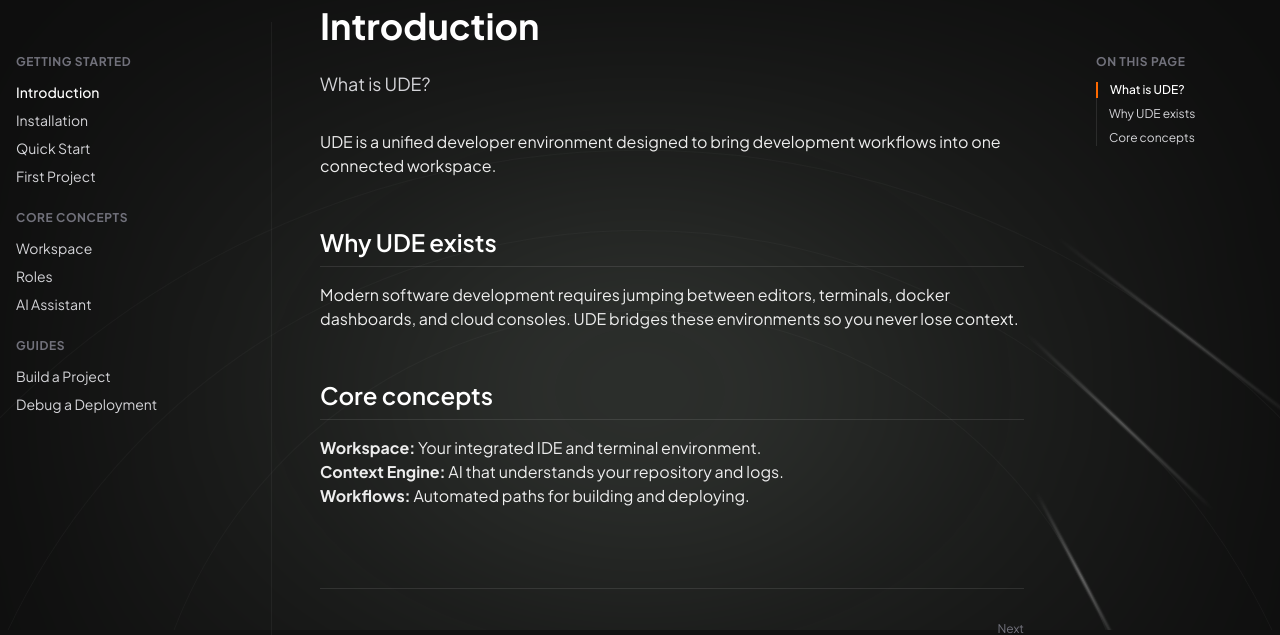
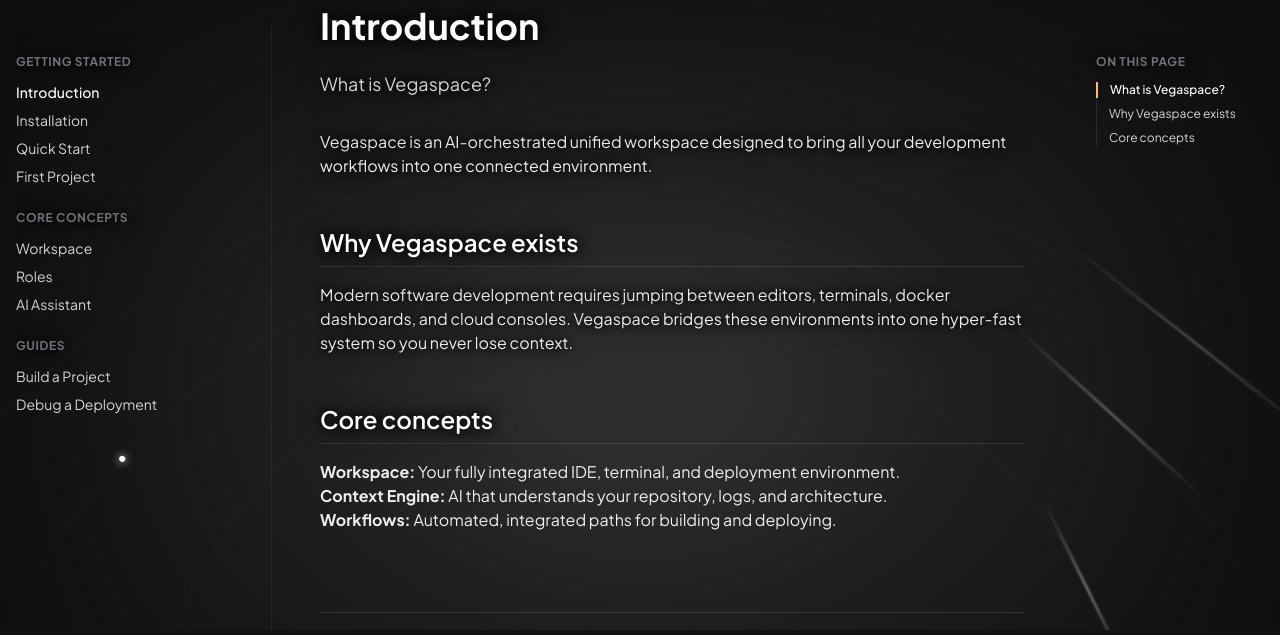
Before and after one commit to Mayank11104/vegaspace-web, a Next.js app: page /docs in a window 1280 px wide. Shown: the part 170-805 px from the top of the page. Built offline with nearby package versions, Linux system fonts and the light colour scheme; no server answers.

Commit message:
feat: finalize orbital background, global text mask, and docs branding

```diff
--- a/app/docs/page.tsx
+++ b/app/docs/page.tsx
@@ -9,7 +9,7 @@ export default function DocsPage() {
     <main className="flex w-full font-sans overflow-hidden min-h-screen pt-24 px-4 max-w-7xl mx-auto">
 
       {/* Left Sidebar */}
-      <aside className="hidden md:flex w-64 shrink-0 flex-col gap-6 pt-8 pr-6 border-r border-white/5 h-[calc(100vh-6rem)] sticky top-24 overflow-y-auto">
+      <aside className="hidden md:flex w-64 shrink-0 flex-col gap-6 pt-8 pr-6 border-r border-black/5 dark:border-white/5 h-[calc(100vh-6rem)] sticky top-24 overflow-y-auto">
         <div>
           <h4 className="text-xs font-bold uppercase tracking-wider text-zinc-500 mb-3">Getting Started</h4>
           <div className="flex flex-col gap-2 text-sm text-zinc-600 dark:text-zinc-400">
@@ -48,23 +48,23 @@ export default function DocsPage() {
           transition={{ duration: 0.5 }}
         >
           <h1 className="text-4xl font-bold text-zinc-900 dark:text-white mb-6">Introduction</h1>
-          <p className="text-lg text-zinc-900 dark:text-zinc-300 mb-8">What is UDE?</p>
+          <p className="text-lg text-zinc-900 dark:text-zinc-300 mb-8">What is Vegaspace?</p>
 
           <div className="prose dark:prose-invert prose-zinc max-w-none">
-            <p>UDE is a unified developer environment designed to bring development workflows into one connected workspace.</p>
+            <p>Vegaspace is an AI-orchestrated unified workspace designed to bring all your development workflows into one connected environment.</p>
 
-            <h2 className="text-2xl font-semibold text-zinc-900 dark:text-white mt-12 mb-4 border-b border-white/10 pb-2">Why UDE exists</h2>
-            <p>Modern software development requires jumping between editors, terminals, docker dashboards, and cloud consoles. UDE bridges these environments so you never lose context.</p>
+            <h2 className="text-2xl font-semibold text-zinc-900 dark:text-white mt-12 mb-4 border-b border-black/10 dark:border-white/10 pb-2">Why Vegaspace exists</h2>
+            <p>Modern software development requires jumping between editors, terminals, docker dashboards, and cloud consoles. Vegaspace bridges these environments into one hyper-fast system so you never lose context.</p>
 
-            <h2 className="text-2xl font-semibold text-zinc-900 dark:text-white mt-12 mb-4 border-b border-white/10 pb-2">Core concepts</h2>
+            <h2 className="text-2xl font-semibold text-zinc-900 dark:text-white mt-12 mb-4 border-b border-black/10 dark:border-white/10 pb-2">Core concepts</h2>
             <ul>
-              <li><strong>Workspace:</strong> Your integrated IDE and terminal environment.</li>
-              <li><strong>Context Engine:</strong> AI that understands your repository and logs.</li>
-              <li><strong>Workflows:</strong> Automated paths for building and deploying.</li>
+              <li><strong>Workspace:</strong> Your fully integrated IDE, terminal, and deployment environment.</li>
+              <li><strong>Context Engine:</strong> AI that understands your repository, logs, and architecture.</li>
+              <li><strong>Workflows:</strong> Automated, integrated paths for building and deploying.</li>
             </ul>
           </div>
 
-          <div className="flex justify-between items-center mt-20 pt-8 border-t border-white/10">
+          <div className="flex justify-between items-center mt-20 pt-8 border-t border-black/10 dark:border-white/10">
             <div />
             <Link href="#" className="flex flex-col text-right group">
               <span className="text-xs text-zinc-500 mb-1">Next</span>
@@ -77,9 +77,9 @@ export default function DocsPage() {
       {/* Right Sidebar */}
       <aside className="hidden lg:flex w-48 shrink-0 flex-col pt-8 pl-6 h-[calc(100vh-6rem)] sticky top-24">
         <h4 className="text-xs font-bold uppercase tracking-wider text-zinc-500 mb-3">On this page</h4>
-        <div className="flex flex-col gap-2 text-xs text-zinc-600 dark:text-zinc-400 border-l border-white/10 pl-3">
-          <span className="text-zinc-900 dark:text-white font-medium cursor-pointer -ml-[13px] pl-3 border-l-2 border-orange-500">What is UDE?</span>
-          <span className="hover:text-zinc-900 dark:text-zinc-300 cursor-pointer">Why UDE exists</span>
+        <div className="flex flex-col gap-2 text-xs text-zinc-600 dark:text-zinc-400 border-l border-black/10 dark:border-white/10 pl-3">
+          <span className="text-zinc-900 dark:text-white font-medium cursor-pointer -ml-[13px] pl-3 border-l-2 border-[#D27D2D] dark:border-[#FDBA74]">What is Vegaspace?</span>
+          <span className="hover:text-zinc-900 dark:text-zinc-300 cursor-pointer">Why Vegaspace exists</span>
           <span className="hover:text-zinc-900 dark:text-zinc-300 cursor-pointer">Core concepts</span>
         </div>
       </aside>
--- a/app/globals.css
+++ b/app/globals.css
@@ -26,6 +26,18 @@ body {
   min-height: 100vh;
 }
 
+/* Global Readability Mask for all typography on the background */
+h1, h2, h3, h4, h5, h6, p {
+  text-shadow: 0 0 8px var(--background), 0 0 16px var(--background), 0 0 24px var(--background);
+}
+
+/* Gradient text has a transparent fill, so text-shadow bleeds through it.
+   We must remove text-shadow and use drop-shadow filter instead for gradient text. */
+.text-transparent {
+  text-shadow: none !important;
+  filter: drop-shadow(0 0 8px var(--background)) drop-shadow(0 0 16px var(--background)) drop-shadow(0 0 24px var(--background));
+}
+
 
 /* Skip Intro Loader on refresh */
 html.skip-intro #intro-loader {
--- a/components/layout/global-background.tsx
+++ b/components/layout/global-background.tsx
@@ -38,37 +38,53 @@ export function GlobalBackground() {
         }}
       />
 
-      {/* Orbital Rings */}
+      {/* Orbital Rings Cluster (Exactly 3 Lines) */}
+
+      {/* 1800px Outer Ring */}
       <div className="absolute top-[40%] left-1/2 -translate-x-1/2 w-[1800px] h-[1800px]">
         <motion.div
           animate={{ rotate: 360 }}
           transition={{ duration: 50, repeat: Infinity, ease: "linear" }}
           className="w-full h-full rounded-full border-[0.5px] border-black/10 dark:border-white/[0.03] transition-colors relative"
         >
+          {/* Light Streaks */}
           <div className="absolute -top-[1px] left-1/2 -translate-x-1/2 w-80 h-[2px] bg-gradient-to-r from-transparent via-black/30 dark:via-white/30 to-transparent blur-[1px]" />
           <div className="absolute -bottom-[1px] left-1/2 -translate-x-1/2 w-80 h-[2px] bg-gradient-to-r from-transparent via-black/30 dark:via-white/30 to-transparent blur-[1px]" />
+
+          {/* Satellite - Emerald */}
+          <div className="absolute top-1/2 -left-[1px] -translate-y-1/2 -translate-x-1/2 w-2.5 h-2.5 rounded-full bg-[#A7F3D0] shadow-[0_0_12px_#A7F3D0]" />
         </motion.div>
       </div>
 
+      {/* 1400px Middle Ring */}
       <div className="absolute top-[50%] left-1/2 -translate-x-1/2 w-[1400px] h-[1400px]">
         <motion.div
           animate={{ rotate: -360 }}
           transition={{ duration: 40, repeat: Infinity, ease: "linear" }}
           className="w-full h-full rounded-full border-[0.5px] border-black/10 dark:border-white/[0.03] transition-colors relative"
         >
+          {/* Light Streaks */}
           <div className="absolute top-1/2 -left-[1px] -translate-y-1/2 h-64 w-[2px] bg-gradient-to-b from-transparent via-black/40 dark:via-white/40 to-transparent blur-[1px]" />
           <div className="absolute top-1/2 -right-[1px] -translate-y-1/2 h-64 w-[2px] bg-gradient-to-b from-transparent via-black/40 dark:via-white/40 to-transparent blur-[1px]" />
+
+          {/* Satellite - White */}
+          <div className="absolute -top-[1px] left-1/2 -translate-x-1/2 -translate-y-1/2 w-1.5 h-1.5 rounded-full bg-black dark:bg-white shadow-[0_0_8px_rgba(0,0,0,0.5)] dark:shadow-[0_0_8px_white]" />
         </motion.div>
       </div>
 
+      {/* 1000px Inner Ring */}
       <div className="absolute top-[60%] left-1/2 -translate-x-1/2 w-[1000px] h-[1000px]">
         <motion.div
           animate={{ rotate: 360 }}
           transition={{ duration: 30, repeat: Infinity, ease: "linear" }}
           className="w-full h-full rounded-full border-[0.5px] border-black/10 dark:border-white/[0.03] transition-colors relative"
         >
+          {/* Light Streaks */}
           <div className="absolute -top-[1px] left-1/2 -translate-x-1/2 w-48 h-[2px] bg-gradient-to-r from-transparent via-black/50 dark:via-white/50 to-transparent blur-[1px]" />
           <div className="absolute -bottom-[1px] left-1/2 -translate-x-1/2 w-48 h-[2px] bg-gradient-to-r from-transparent via-black/50 dark:via-white/50 to-transparent blur-[1px]" />
+
+          {/* Satellite - Orange */}
+          <div className="absolute top-1/2 -right-[1px] -translate-y-1/2 translate-x-1/2 w-2 h-2 rounded-full bg-[#D27D2D] shadow-[0_0_10px_#D27D2D]" />
         </motion.div>
       </div>
     </div>
--- a/features/landing/components/hero-section.tsx
+++ b/features/landing/components/hero-section.tsx
@@ -28,8 +28,9 @@ export function HeroSection() {
         style={{ color: isDark ? "#ffffff" : "#0F172A" }}
       >
         {/* Main Content */}
-        <div className="relative flex flex-col items-center text-center max-w-4xl px-6 mt-10 z-10">
-          <div className="inline-flex items-center gap-2 px-3 py-1.5 rounded-full bg-black/5 dark:bg-white/5 border border-black/10 dark:border-white/10 backdrop-blur-sm mb-8 transition-colors">
+        <div className="relative flex flex-col items-center text-center max-w-4xl px-8 py-12 mt-10 z-10">
+
+          <div className="inline-flex items-center gap-2 px-3 py-1.5 rounded-full bg-black/5 dark:bg-white/5 border border-black/10 dark:border-white/10 backdrop-blur-sm mb-8 transition-colors relative z-10">
             <span className="text-xs font-semibold text-zinc-700 dark:text-zinc-300 tracking-wide uppercase">The AI-Orchestrated Unified Workspace</span>
           </div>
 
```
